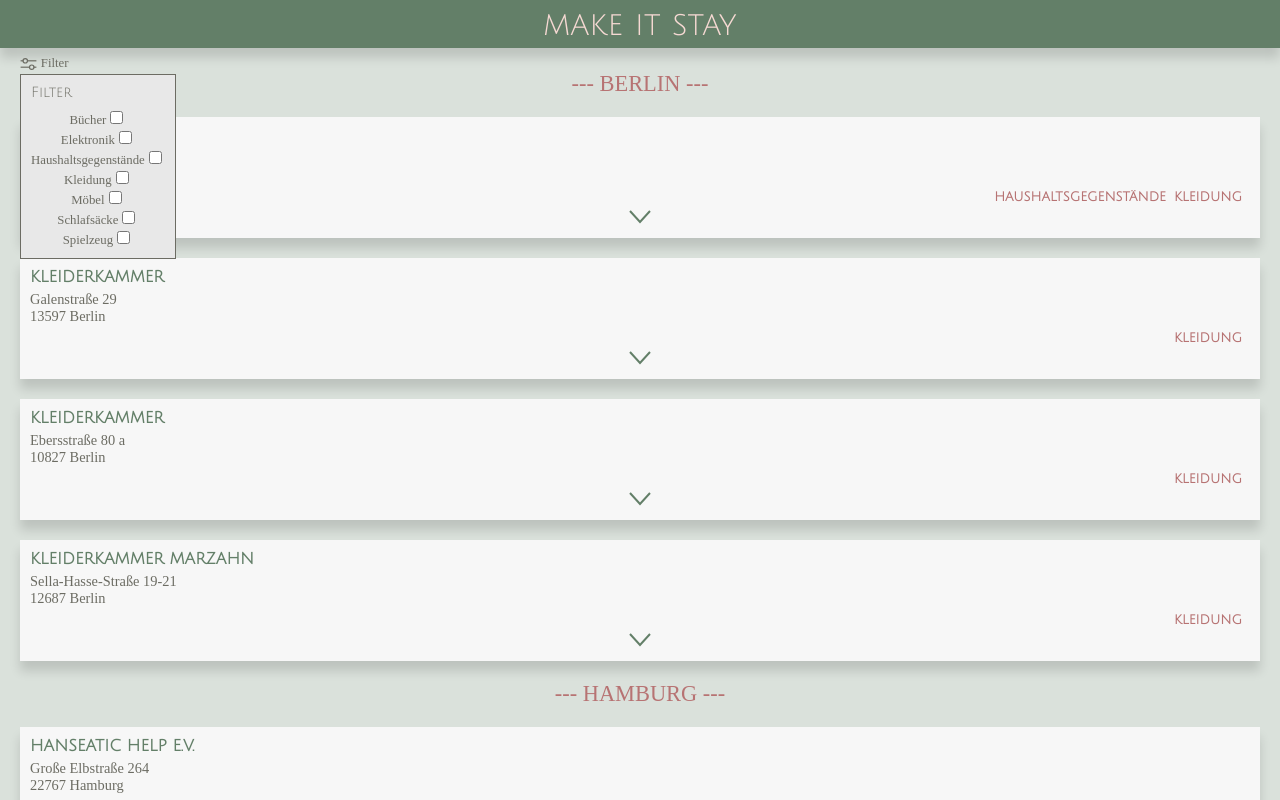
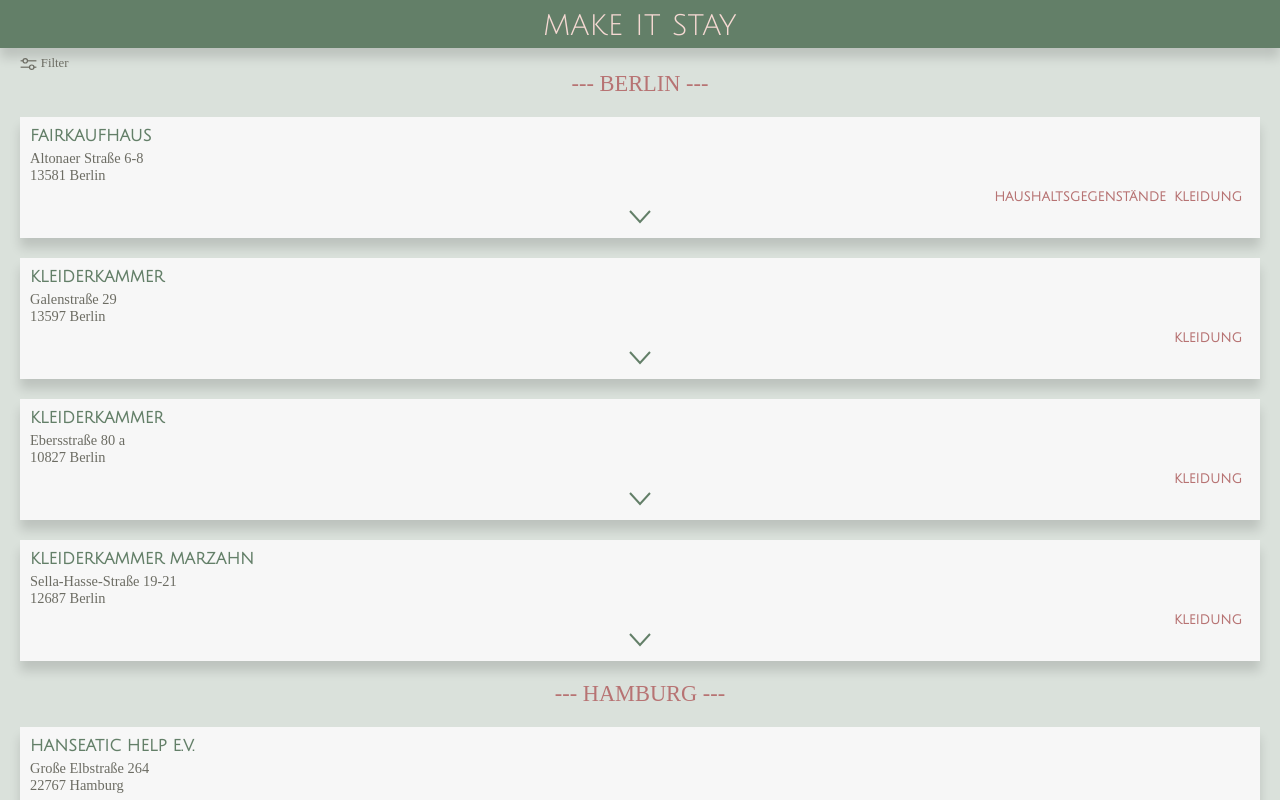
Before and after one commit to maje02/capstone-project, a React (Create React App) app: page / in a window 1280 px wide. Built offline with nearby package versions, Linux system fonts and the light colour scheme.

Commit message:
Add click logic to FilterButton

```diff
--- a/src/FilterButton.js
+++ b/src/FilterButton.js
@@ -2,9 +2,9 @@
 import styled from 'styled-components/macro'
 import filter from './img/filter.svg'
 
-export default function FilterButton() {
+export default function FilterButton({ handleClick }) {
   return (
-    <FilterButtonStyled>
+    <FilterButtonStyled onClick={handleClick}>
       <FilterIcon src={filter} alt="filter" />
       Filter
     </FilterButtonStyled>
--- a/src/FilterMenu.js
+++ b/src/FilterMenu.js
@@ -3,7 +3,6 @@
 import PropTypes from 'prop-types'
 
 export default function FilterMenu({ places }) {
-  console.log(places)
   return (
     <FilterMenuWrapper>
       <FilterHeadline>Filter</FilterHeadline>
@@ -19,8 +18,7 @@
       .sort((a, b) => a.localeCompare(b))
       .map(category => (
         <FilterCategory key={index}>
-          {category}
-          <input type="checkbox" />
+          <FilterCheckbox type="checkbox" /> {category}
         </FilterCategory>
       ))
   }
@@ -29,14 +27,17 @@
 const FilterMenuWrapper = styled.section`
   position: absolute;
   top: 18px;
-  left: 20px;
+
   z-index: 1;
   display: grid;
-  padding: 10px;
+  grid-template-rows: 1fr 1fr;
+  justify-items: start;
+  padding: 20px;
   background: #e8e8e8;
   color: #6c6c63;
   font-family: 'Julius Sans One';
   border: 1px solid #6c6c63;
+  border-left: 0px;
 `
 const FilterHeadline = styled.p`
   text-align: left;
@@ -46,8 +47,13 @@
 const FilterCategory = styled.label`
   font-family: 'Noto Serif JP';
   font-size: 0.8rem;
+  display: block;
+`
+const FilterCheckbox = styled.input`
+  border-radius: 0;
+  background: hotpink;
 `
 
 FilterMenu.propTypes = {
-  categories: PropTypes.array.isRequired,
+  places: PropTypes.array.isRequired,
 }
--- a/src/Home.js
+++ b/src/Home.js
@@ -1,4 +1,4 @@
-import React from 'react'
+import React, { useState } from 'react'
 import styled from 'styled-components/macro'
 import places from './places.json'
 import FilterButton from './FilterButton'
@@ -6,10 +6,12 @@
 import City from './City'
 
 export default function Home() {
+  const [isClicked, setIsClicked] = useState(false)
+
   return (
     <HomeWrapper>
-      <FilterButton />
-      <FilterMenu places={places} />
+      <FilterButton handleClick={() => toggleFilterMenu()}></FilterButton>
+      {isClicked ? <FilterMenu places={places} /> : ''}
       {renderCities()}
     </HomeWrapper>
   )
@@ -29,6 +31,9 @@
         />
       ))
   }
+  function toggleFilterMenu() {
+    setIsClicked(!isClicked)
+  }
 }
 
 const HomeWrapper = styled.div`
```
Also changed, not shown: 1 other file (tests, documents, lock files or other folders).
